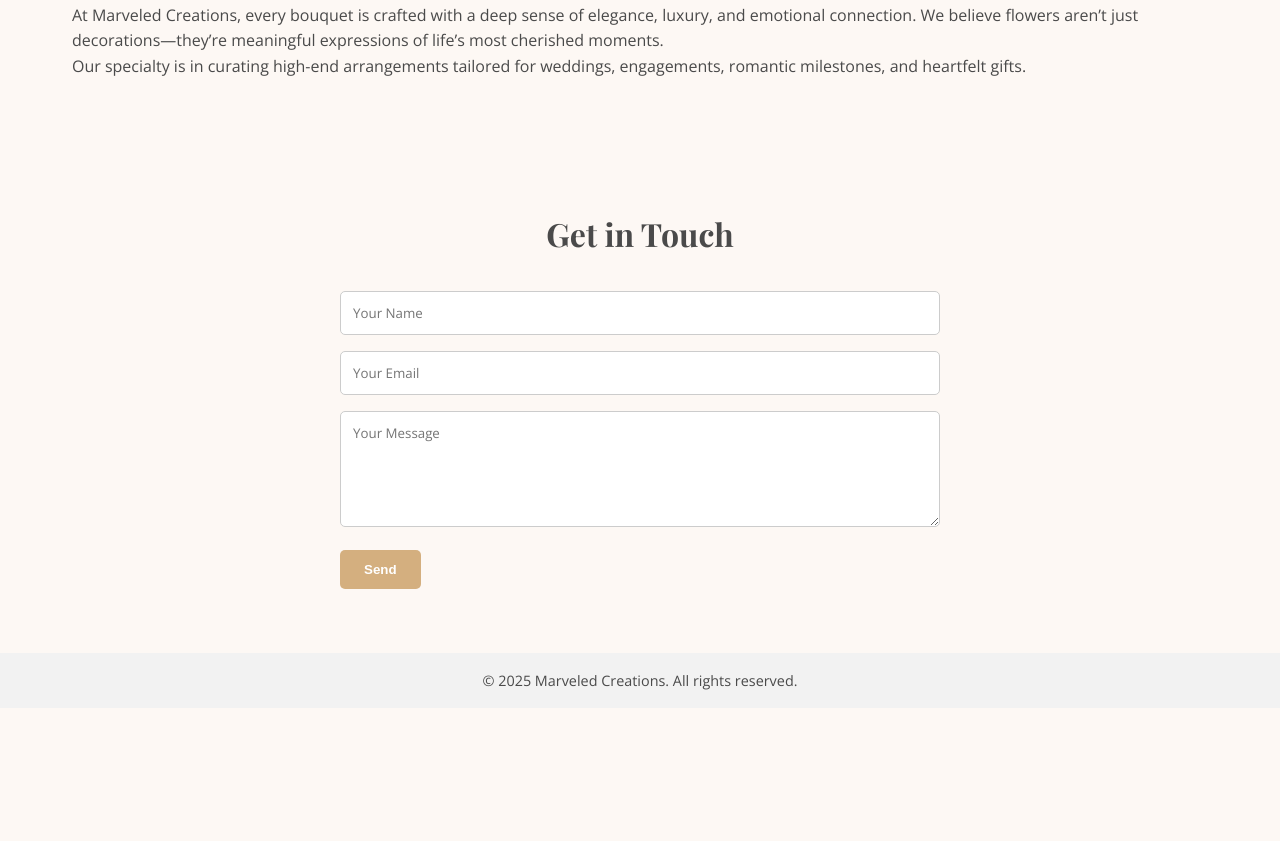
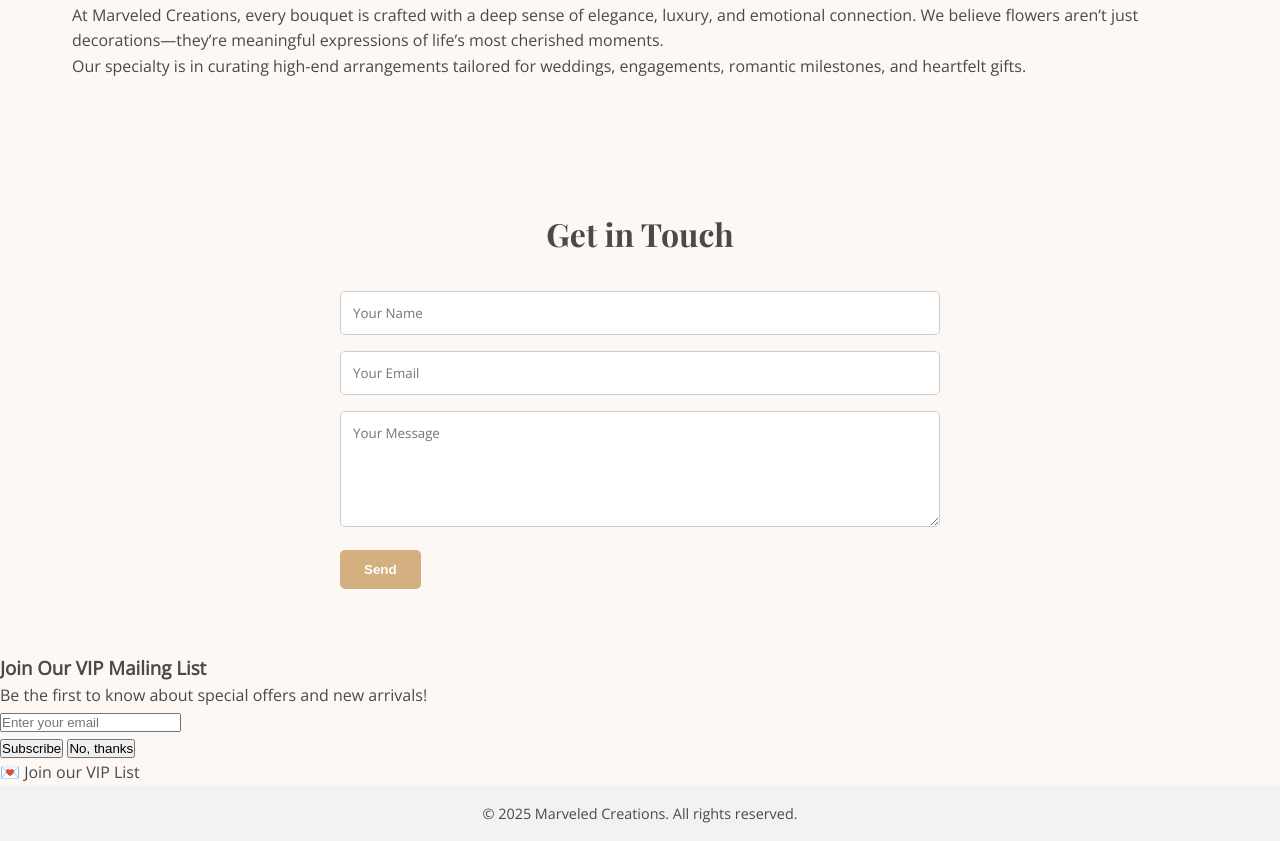
Before and after one commit to MarveledCreations/Marveled-Creations, a plain HTML site: page index.html in a window 1280 px wide. Shown: the part 1638-2479 px from the top of the page. Before the commit the page ends 2346 px from the top, so only its background shows below. Drawn offline with nearby package versions, Linux system fonts and the light colour scheme.

Commit message:
Update index.html

```diff
--- a/index.html
+++ b/index.html
@@ -59,11 +59,54 @@
     </section>
   </main>
 
+  <!-- VIP Pop-up Modal -->
+  <div id="vipModal" class="vip-modal">
+    <div class="vip-content">
+      <h3>Join Our VIP Mailing List</h3>
+      <p>Be the first to know about special offers and new arrivals!</p>
+      <input type="email" id="vipEmail" placeholder="Enter your email" />
+      <div class="vip-buttons">
+        <button onclick="submitVIP()">Subscribe</button>
+        <button onclick="minimizeVIP()">No, thanks</button>
+      </div>
+    </div>
+  </div>
+
+  <!-- Minimized VIP Button -->
+  <div id="vipMinimized" class="vip-minimized" onclick="restoreVIP()">
+    💌 Join our VIP List
+  </div>
+
   <footer>
     &copy; 2025 Marveled Creations. All rights reserved.
   </footer>
 
   <script>
+    window.onload = function () {
+      document.getElementById('vipModal').style.display = 'block';
+    };
+
+    function minimizeVIP() {
+      document.getElementById('vipModal').style.display = 'none';
+      document.getElementById('vipMinimized').style.display = 'block';
+    }
+
+    function restoreVIP() {
+      document.getElementById('vipModal').style.display = 'block';
+      document.getElementById('vipMinimized').style.display = 'none';
+    }
+
+    function submitVIP() {
+      const email = document.getElementById('vipEmail').value.trim();
+      if (!email) {
+        alert("Please enter your email to subscribe.");
+        return;
+      }
+      alert("Thank you for subscribing to our VIP list!");
+      document.getElementById('vipModal').style.display = 'none';
+      document.getElementById('vipMinimized').style.display = 'none';
+    }
+
     function showConfirmation(event) {
       event.preventDefault();
       const message = document.getElementById('confirmationMessage');
@@ -76,7 +119,3 @@
   </script>
 </body>
 </html>
-
-  </script>
-</body>
-</html>
```
Lines whose indentation alone changed are shown as unchanged.
